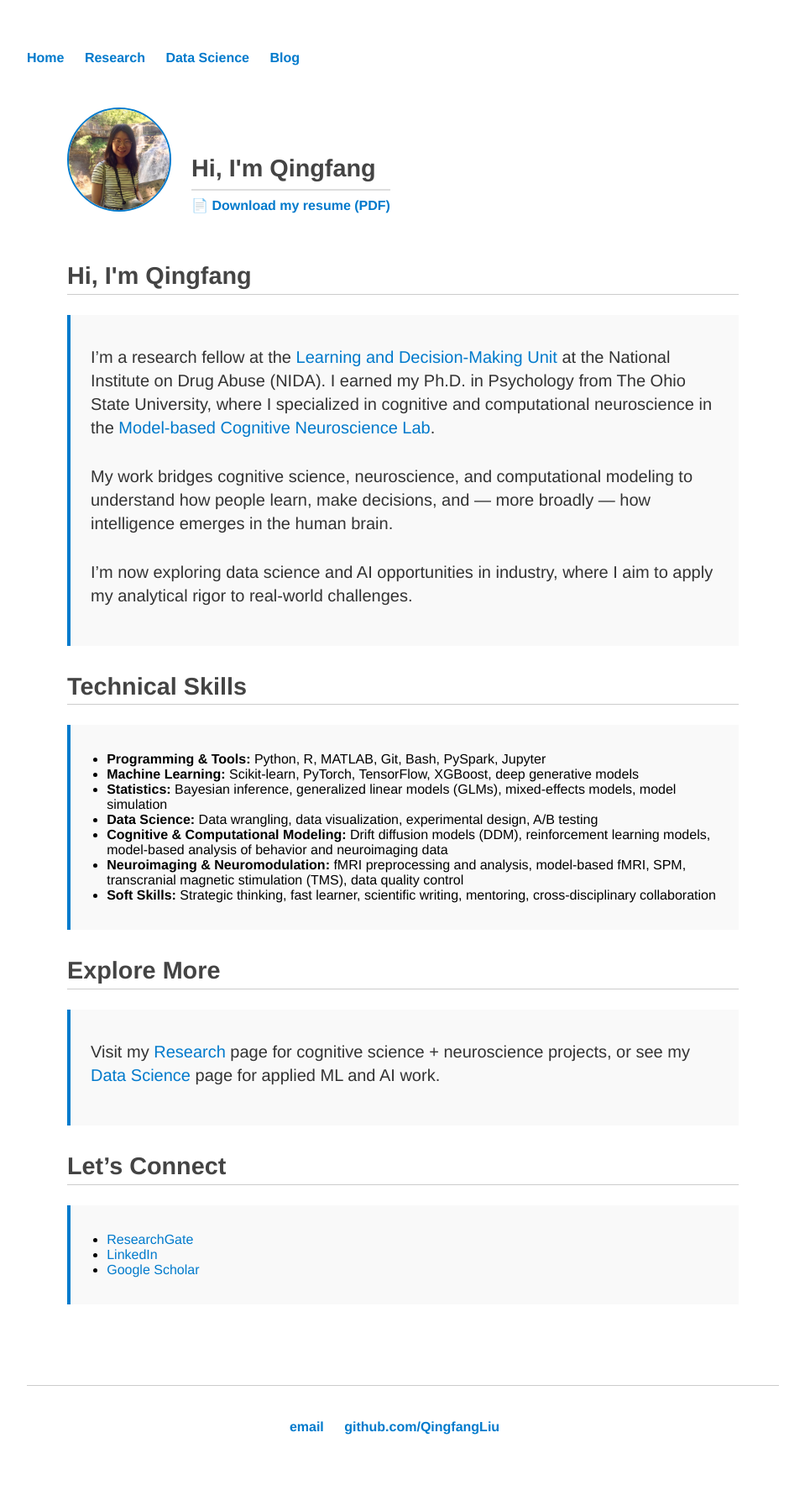
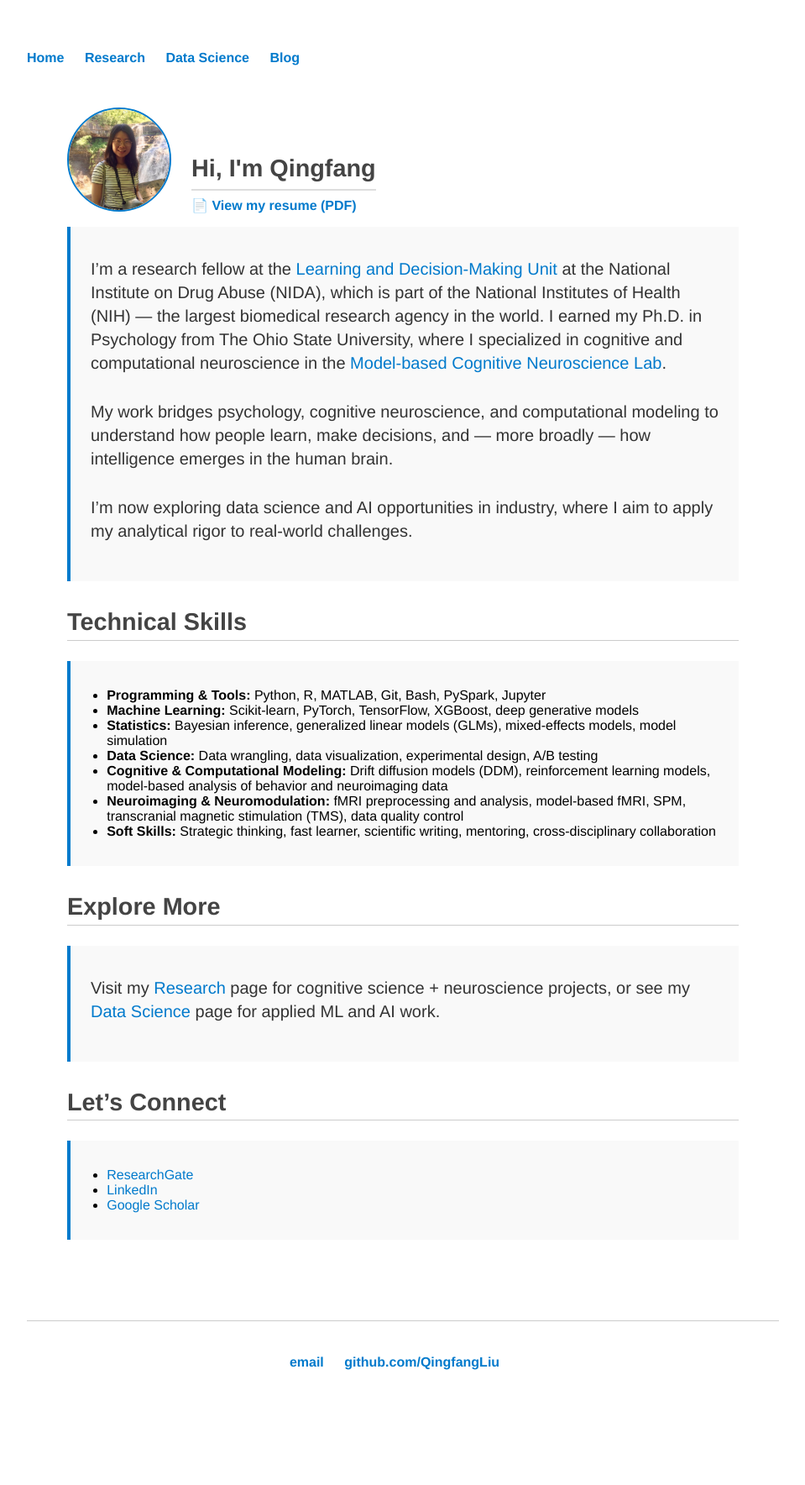
Before and after one commit to QingfangLiu/qingfangliu.github.io, a Jekyll site: the page built from index.html, in a window 1280 px wide. Shown: the whole page at 84% size, without its empty margins (160-1119 px from the left). Built offline with Jekyll 4.4.1, drawn with Linux system fonts in a browser that asks for light colours; after the commit the page ends 1691 px from its top, so only the background shows below that.

Commit message:
edit intro

```diff
--- a/index.html
+++ b/index.html
@@ -9,22 +9,20 @@ title: Qingfang Liu
     <img src="/images/profile.jpeg" alt="Qingfang Liu" style="width: 120px; height: 120px; border-radius: 50%; object-fit: cover; border: 2px solid #007acc;">
     <div>
       <h2 style="margin-bottom: 0.5rem;">Hi, I'm Qingfang</h2>
-      <a href="Qingfang_Liu_resume.pdf" target="_blank" style="color: #007acc; font-weight: bold;">📄 Download my resume (PDF)</a>
+      <a href="Qingfang_Liu_resume.pdf" target="_blank" style="color: #007acc; font-weight: bold;">📄 View my resume (PDF)</a>
     </div>
   </div>
 
 
-  <h2 style="border-bottom: 1px solid #ccc; padding-bottom: 0.3rem;">Hi, I'm Qingfang</h2>
-
   <div style="background: #f9f9f9; padding: 1rem 1.5rem; border-left: 4px solid #007acc; margin-top: 1rem;">
     <p>
       I’m a research fellow at the
-      <a href="https://irp.nida.nih.gov/organization/cnsb/learning-and-decision-making-unit/" target="_blank" style="color: #007acc;">Learning and Decision-Making Unit</a>
-      at the National Institute on Drug Abuse (NIDA). I earned my Ph.D. in Psychology from The Ohio State University, where I specialized in cognitive and computational neuroscience in the
+<a href="https://irp.nida.nih.gov/organization/cnsb/learning-and-decision-making-unit/" target="_blank" style="color: #007acc;">Learning and Decision-Making Unit</a>
+at the National Institute on Drug Abuse (NIDA), which is part of the National Institutes of Health (NIH) — the largest biomedical research agency in the world. I earned my Ph.D. in Psychology from The Ohio State University, where I specialized in cognitive and computational neuroscience in the
       <a href="https://turner-mbcn.com/" target="_blank" style="color: #007acc;">Model-based Cognitive Neuroscience Lab</a>.
     </p>
     <p>
-      My work bridges cognitive science, neuroscience, and computational modeling to understand how people learn, make decisions, and — more broadly — how intelligence emerges in the human brain.
+      My work bridges psychology, cognitive neuroscience, and computational modeling to understand how people learn, make decisions, and — more broadly — how intelligence emerges in the human brain.
     </p>
     <p>
       I’m now exploring data science and AI opportunities in industry, where I aim to apply my analytical rigor to real-world challenges.
```
